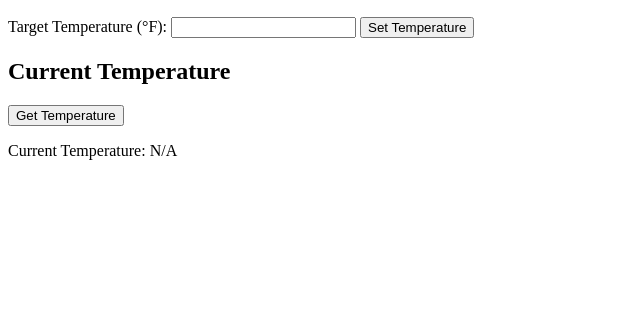
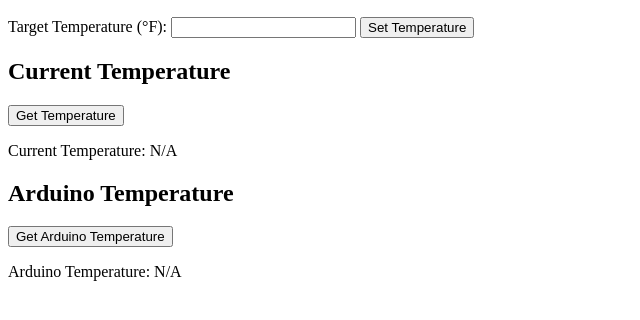
Before and after one commit to t4314/temperature-control, a plain HTML site: page index.html in a window 1280 px wide. Shown: the part 110-430 px from the top of the page, without its empty margins (0-640 px from the left). Drawn offline with Linux system fonts and the light colour scheme.

Commit message:
Update index.html

```diff
--- a/index.html
+++ b/index.html
@@ -16,6 +16,9 @@
     <h2>Current Temperature</h2>
     <button onclick="fetchTemperature()">Get Temperature</button>
     <p id="temperatureDisplay">Current Temperature: N/A</p>
+    <h2>Arduino Temperature</h2>
+    <button onclick="fetchArduinoTemperature()">Get Arduino Temperature</button>
+    <p id="arduinoTemperature">Arduino Temperature: N/A</p>
 
     <script>
         async function fetchTemperature() {
@@ -27,6 +30,16 @@
                 document.getElementById('temperatureDisplay').innerText = "Error fetching temperature";
             }
         }
+
+        async function fetchArduinoTemperature() {
+            try {
+                const response = await fetch('/arduino-temperature');
+                const data = await response.text();
+                document.getElementById('arduinoTemperature').innerText = "Arduino Temperature: " + data;
+            } catch (error) {
+                document.getElementById('arduinoTemperature').innerText = "Error fetching Arduino temperature";
+            }
+        }
     </script>
 </body>
 </html>
```
